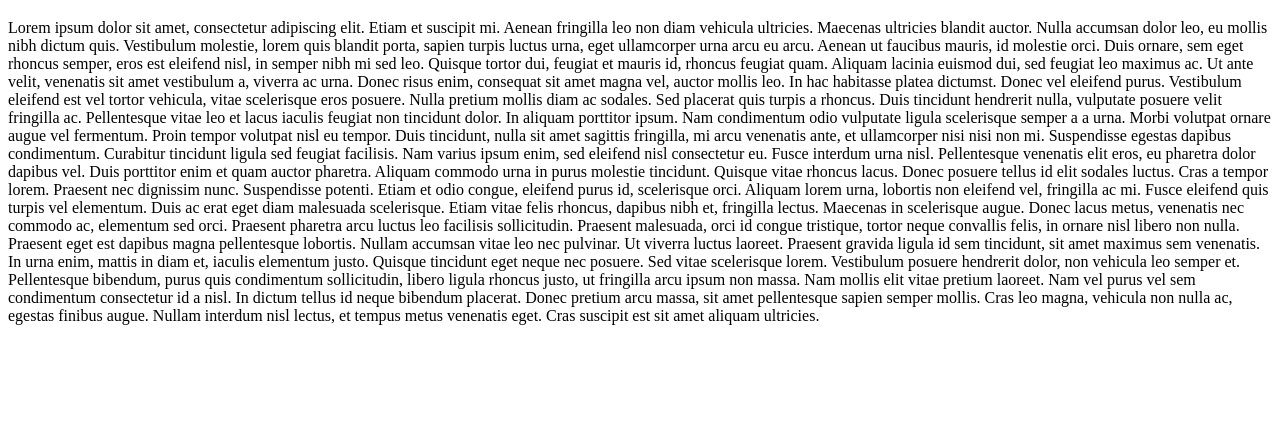
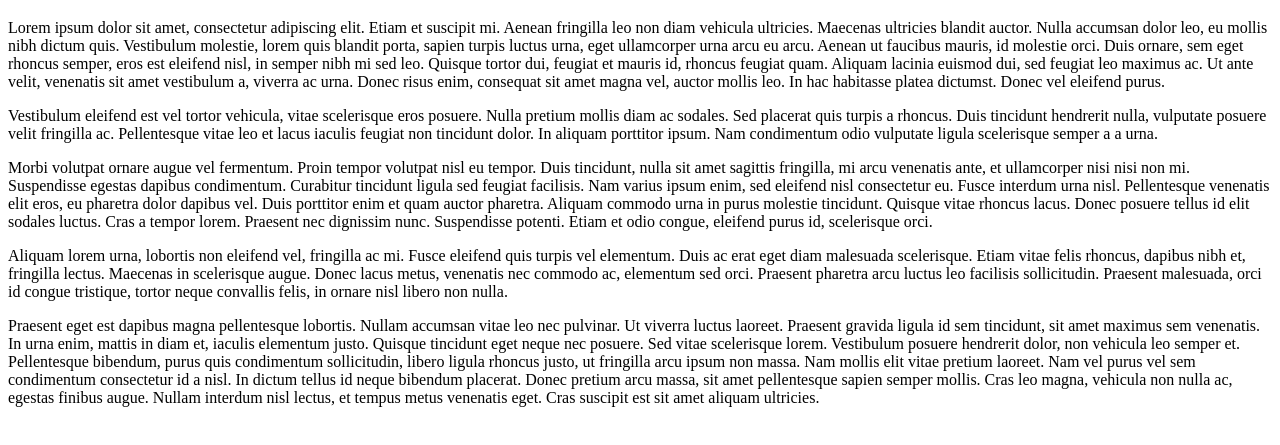
Before and after one commit to przemekulik/przemekulik.github.io, a plain HTML site: page index.html in a window 1280 px wide. Shown: the part 61-506 px from the top of the page. Drawn offline with Linux system fonts and the light colour scheme.

Commit message:
Refactor HTML content for better structure

```diff
--- a/index.html
+++ b/index.html
@@ -7,15 +7,11 @@
 </head>
 <body>
     <h1>Test Page</h1>
-    <p>Lorem ipsum dolor sit amet, consectetur adipiscing elit. Etiam et suscipit mi. Aenean fringilla leo non diam vehicula ultricies. Maecenas ultricies blandit auctor. Nulla accumsan dolor leo, eu mollis nibh dictum quis. Vestibulum molestie, lorem quis blandit porta, sapien turpis luctus urna, eget ullamcorper urna arcu eu arcu. Aenean ut faucibus mauris, id molestie orci. Duis ornare, sem eget rhoncus semper, eros est eleifend nisl, in semper nibh mi sed leo. Quisque tortor dui, feugiat et mauris id, rhoncus feugiat quam. Aliquam lacinia euismod dui, sed feugiat leo maximus ac. Ut ante velit, venenatis sit amet vestibulum a, viverra ac urna. Donec risus enim, consequat sit amet magna vel, auctor mollis leo. In hac habitasse platea dictumst. Donec vel eleifend purus.
-
-Vestibulum eleifend est vel tortor vehicula, vitae scelerisque eros posuere. Nulla pretium mollis diam ac sodales. Sed placerat quis turpis a rhoncus. Duis tincidunt hendrerit nulla, vulputate posuere velit fringilla ac. Pellentesque vitae leo et lacus iaculis feugiat non tincidunt dolor. In aliquam porttitor ipsum. Nam condimentum odio vulputate ligula scelerisque semper a a urna.
-
-Morbi volutpat ornare augue vel fermentum. Proin tempor volutpat nisl eu tempor. Duis tincidunt, nulla sit amet sagittis fringilla, mi arcu venenatis ante, et ullamcorper nisi nisi non mi. Suspendisse egestas dapibus condimentum. Curabitur tincidunt ligula sed feugiat facilisis. Nam varius ipsum enim, sed eleifend nisl consectetur eu. Fusce interdum urna nisl. Pellentesque venenatis elit eros, eu pharetra dolor dapibus vel. Duis porttitor enim et quam auctor pharetra. Aliquam commodo urna in purus molestie tincidunt. Quisque vitae rhoncus lacus. Donec posuere tellus id elit sodales luctus. Cras a tempor lorem. Praesent nec dignissim nunc. Suspendisse potenti. Etiam et odio congue, eleifend purus id, scelerisque orci.
-
-Aliquam lorem urna, lobortis non eleifend vel, fringilla ac mi. Fusce eleifend quis turpis vel elementum. Duis ac erat eget diam malesuada scelerisque. Etiam vitae felis rhoncus, dapibus nibh et, fringilla lectus. Maecenas in scelerisque augue. Donec lacus metus, venenatis nec commodo ac, elementum sed orci. Praesent pharetra arcu luctus leo facilisis sollicitudin. Praesent malesuada, orci id congue tristique, tortor neque convallis felis, in ornare nisl libero non nulla.
-
-Praesent eget est dapibus magna pellentesque lobortis. Nullam accumsan vitae leo nec pulvinar. Ut viverra luctus laoreet. Praesent gravida ligula id sem tincidunt, sit amet maximus sem venenatis. In urna enim, mattis in diam et, iaculis elementum justo. Quisque tincidunt eget neque nec posuere. Sed vitae scelerisque lorem. Vestibulum posuere hendrerit dolor, non vehicula leo semper et. Pellentesque bibendum, purus quis condimentum sollicitudin, libero ligula rhoncus justo, ut fringilla arcu ipsum non massa. Nam mollis elit vitae pretium laoreet. Nam vel purus vel sem condimentum consectetur id a nisl. In dictum tellus id neque bibendum placerat. Donec pretium arcu massa, sit amet pellentesque sapien semper mollis. Cras leo magna, vehicula non nulla ac, egestas finibus augue. Nullam interdum nisl lectus, et tempus metus venenatis eget. Cras suscipit est sit amet aliquam ultricies.</p>
+    <p>Lorem ipsum dolor sit amet, consectetur adipiscing elit. Etiam et suscipit mi. Aenean fringilla leo non diam vehicula ultricies. Maecenas ultricies blandit auctor. Nulla accumsan dolor leo, eu mollis nibh dictum quis. Vestibulum molestie, lorem quis blandit porta, sapien turpis luctus urna, eget ullamcorper urna arcu eu arcu. Aenean ut faucibus mauris, id molestie orci. Duis ornare, sem eget rhoncus semper, eros est eleifend nisl, in semper nibh mi sed leo. Quisque tortor dui, feugiat et mauris id, rhoncus feugiat quam. Aliquam lacinia euismod dui, sed feugiat leo maximus ac. Ut ante velit, venenatis sit amet vestibulum a, viverra ac urna. Donec risus enim, consequat sit amet magna vel, auctor mollis leo. In hac habitasse platea dictumst. Donec vel eleifend purus.</p>
+    <p>Vestibulum eleifend est vel tortor vehicula, vitae scelerisque eros posuere. Nulla pretium mollis diam ac sodales. Sed placerat quis turpis a rhoncus. Duis tincidunt hendrerit nulla, vulputate posuere velit fringilla ac. Pellentesque vitae leo et lacus iaculis feugiat non tincidunt dolor. In aliquam porttitor ipsum. Nam condimentum odio vulputate ligula scelerisque semper a a urna.</p>
+    <p>Morbi volutpat ornare augue vel fermentum. Proin tempor volutpat nisl eu tempor. Duis tincidunt, nulla sit amet sagittis fringilla, mi arcu venenatis ante, et ullamcorper nisi nisi non mi. Suspendisse egestas dapibus condimentum. Curabitur tincidunt ligula sed feugiat facilisis. Nam varius ipsum enim, sed eleifend nisl consectetur eu. Fusce interdum urna nisl. Pellentesque venenatis elit eros, eu pharetra dolor dapibus vel. Duis porttitor enim et quam auctor pharetra. Aliquam commodo urna in purus molestie tincidunt. Quisque vitae rhoncus lacus. Donec posuere tellus id elit sodales luctus. Cras a tempor lorem. Praesent nec dignissim nunc. Suspendisse potenti. Etiam et odio congue, eleifend purus id, scelerisque orci.</p>
+    <p>Aliquam lorem urna, lobortis non eleifend vel, fringilla ac mi. Fusce eleifend quis turpis vel elementum. Duis ac erat eget diam malesuada scelerisque. Etiam vitae felis rhoncus, dapibus nibh et, fringilla lectus. Maecenas in scelerisque augue. Donec lacus metus, venenatis nec commodo ac, elementum sed orci. Praesent pharetra arcu luctus leo facilisis sollicitudin. Praesent malesuada, orci id congue tristique, tortor neque convallis felis, in ornare nisl libero non nulla.</p>
+    <p>Praesent eget est dapibus magna pellentesque lobortis. Nullam accumsan vitae leo nec pulvinar. Ut viverra luctus laoreet. Praesent gravida ligula id sem tincidunt, sit amet maximus sem venenatis. In urna enim, mattis in diam et, iaculis elementum justo. Quisque tincidunt eget neque nec posuere. Sed vitae scelerisque lorem. Vestibulum posuere hendrerit dolor, non vehicula leo semper et. Pellentesque bibendum, purus quis condimentum sollicitudin, libero ligula rhoncus justo, ut fringilla arcu ipsum non massa. Nam mollis elit vitae pretium laoreet. Nam vel purus vel sem condimentum consectetur id a nisl. In dictum tellus id neque bibendum placerat. Donec pretium arcu massa, sit amet pellentesque sapien semper mollis. Cras leo magna, vehicula non nulla ac, egestas finibus augue. Nullam interdum nisl lectus, et tempus metus venenatis eget. Cras suscipit est sit amet aliquam ultricies.</p>
 
     <script>
       (function(w, d, s, o, f, js, fjs) {
```
